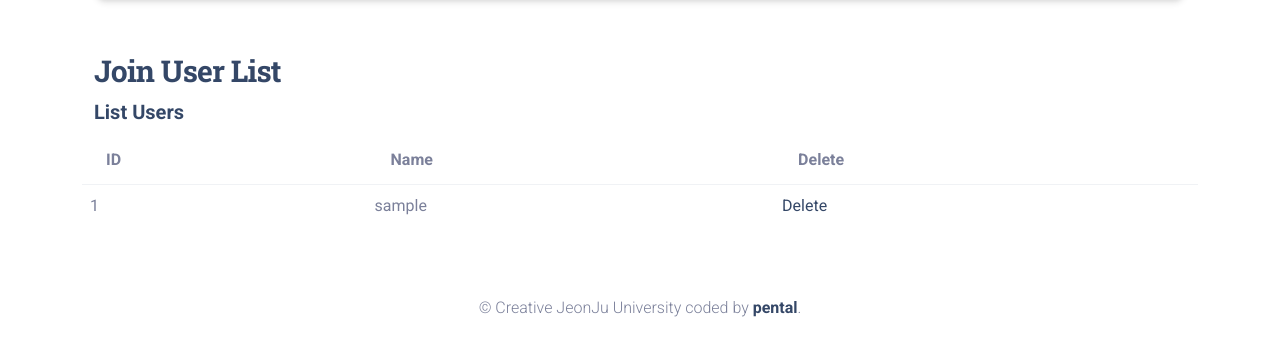
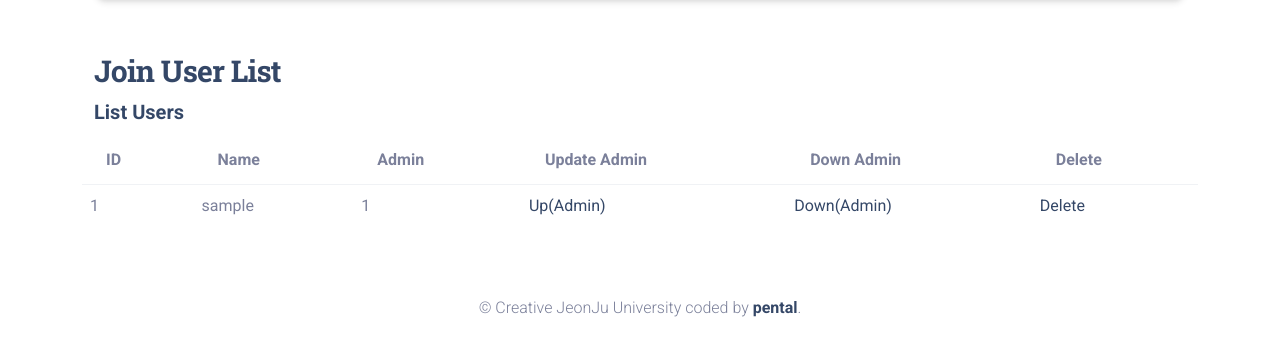
Before and after one commit to kim-do-hyeon/intelligent-information-processing-web, a Flask app: page /manage_users in a window 1280 px wide. Shown: the part 78-434 px from the top of the page. Run offline with Flask 2, Linux system fonts and the light colour scheme; a user stored in the database is signed in; data comes from the database, SQL or seed files in the repository; some libraries are stand-ins or nearby versions.

Commit message:
Add manage users functions

```diff
--- a/apps/home/routes.py
+++ b/apps/home/routes.py
@@ -41,6 +41,32 @@ def project(subpath) :
         if parameter[1] == "intelligent-event-analysis" :
             return render_template('home/project/1-intelligent-event-analysis.html')
     return str(parameter)
+
+@blueprint.route('/delete/<path:subpath>')
+def delete(subpath) :
+    parameter = subpath.split("/")
+    print(parameter)
+    if parameter[0] == "users" :
+        id = parameter[1]
+        user = Users.query.filter_by(id = id).first()
+        db.session.delete(user)
+        db.session.commit()
+        return redirect('/manage_users')
+    elif parameter[0] == "students" :
+        id = parameter[1]
+        user = students.query.filter_by(id = id).first()
+        db.session.delete(user)
+        db.session.commit()
+        return redirect('/manage_students')
+
+@blueprint.route('/update/<path:subpath>')
+def update(subpath) :
+    parameter = subpath.split("/")
+    if parameter[0] == "users" :
+        id = parameter[1]
+        user = Users.query.filter_by(id = id).update({'admin' : parameter[2]})
+        db.session.commit()
+        return redirect('/manage_users')
 
 @blueprint.route('/manage_users', methods = ['POST', 'GET'])
 @login_required
--- a/apps/templates/home/user_lists.html
+++ b/apps/templates/home/user_lists.html
@@ -36,6 +36,9 @@
             <thead>
               <th>ID</th>
               <th>Name</th>
+              <th>Admin</th>
+              <th>Update Admin</th>
+              <th>Down Admin</th>
               <th>Delete</th>
             </thead>
             <tbody>
@@ -43,7 +46,10 @@
               <tr>
                 <td>{{i.id}}</td>
                 <td>{{i.username}}</td>
-                <td><a href="/delete_sutdents/{{i.id}}">Delete</a></td>
+                <td>{{i.admin}}</td>
+                <td><a href="/update/users/{{i.id}}/1">Up(Admin)</a></td>
+                <td><a href="/update/users/{{i.id}}/0">Down(Admin)</a></td>
+                <td><a href="/delete/users/{{i.id}}">Delete</a></td>
               </tr>
               {% endfor %}
             </tbody>
```
